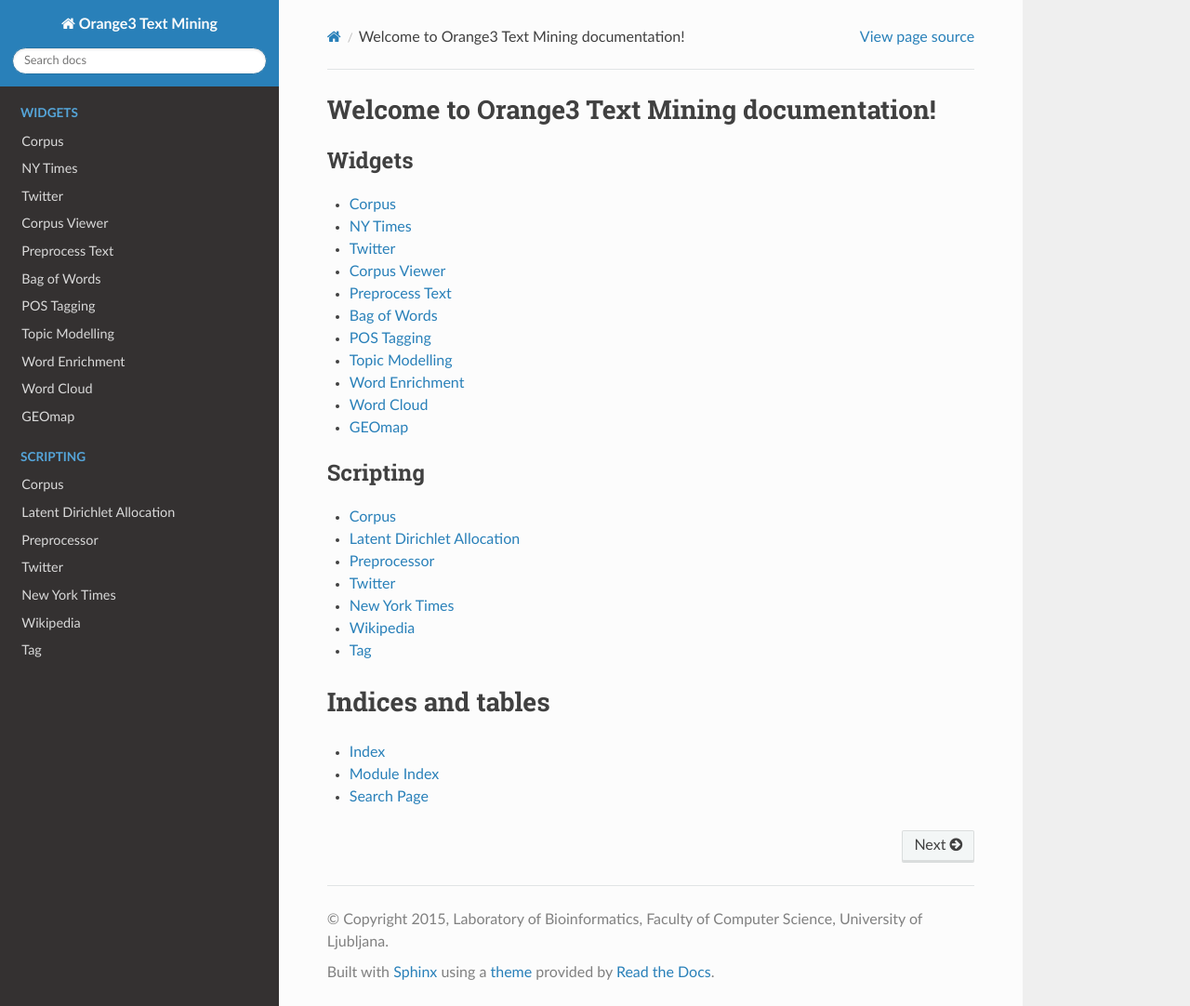
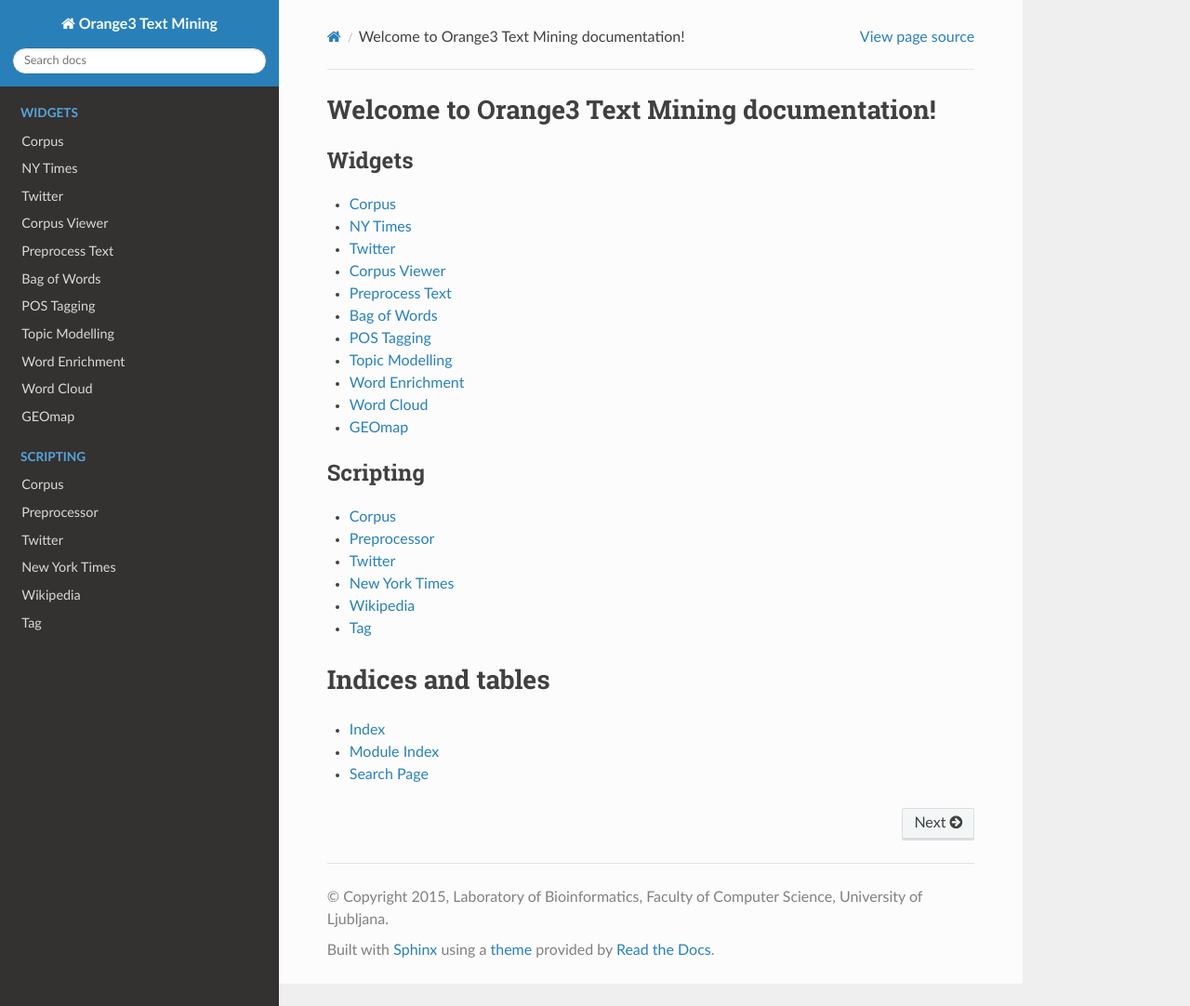
Before and after one commit to biolab/orange3-text, a Sphinx documentation site: the page built from doc/index.rst, in a window 1280 px wide and 1082 px high. Shown: the whole window at 93% size. Built offline with Sphinx 7.4.7 and the Read the Docs theme 2.0.0, drawn with Linux system fonts in a browser that asks for light colours.

Commit message:
LDA: Remove module from documentation

```diff
--- a/doc/index.rst
+++ b/doc/index.rst
@@ -28,7 +28,6 @@
    :caption: Scripting
 
    scripting/corpus.rst
-   scripting/lda.rst
    scripting/preprocess.rst
    scripting/twitter.rst
    scripting/nyt.rst
--- a/doc/scripting/lda.rst
+++ /dev/null
@@ -1,7 +0,0 @@
-===========================
-Latent Dirichlet Allocation
-===========================
-
-.. autoclass:: orangecontrib.text.lda.LDA
-   :members:
-   :special-members: __init__
```
